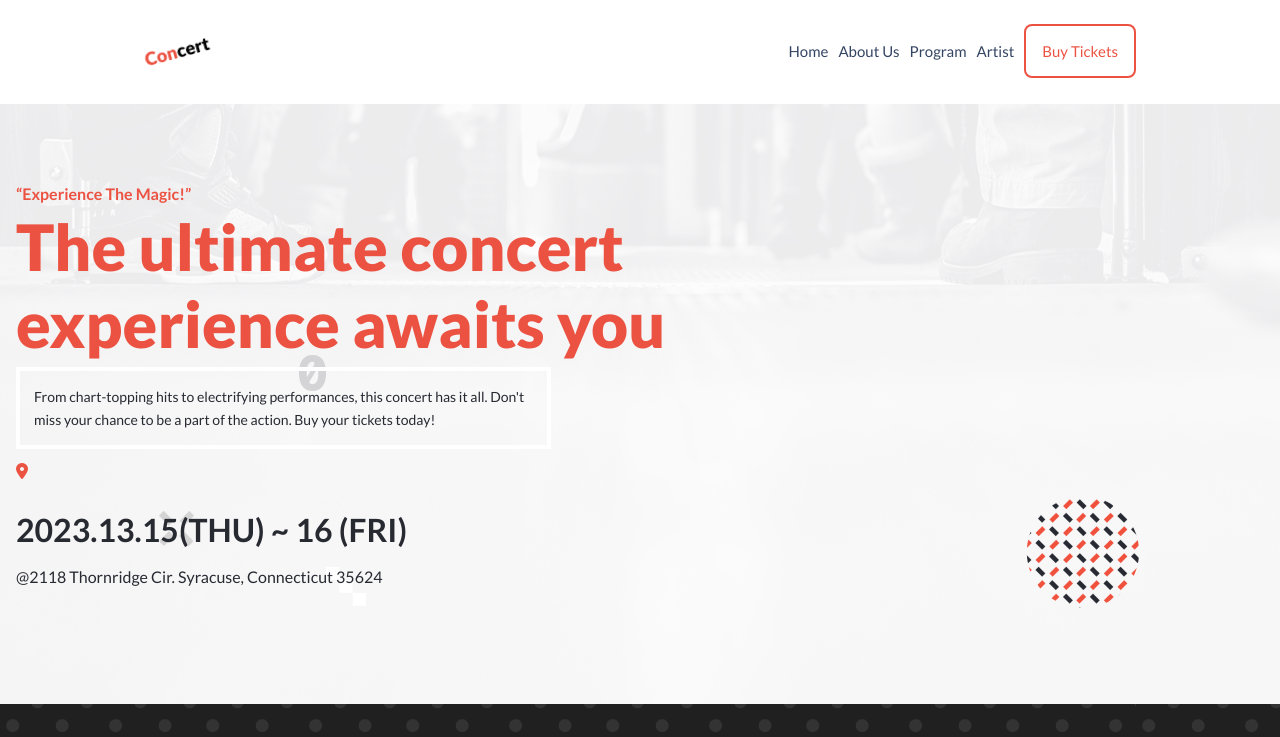
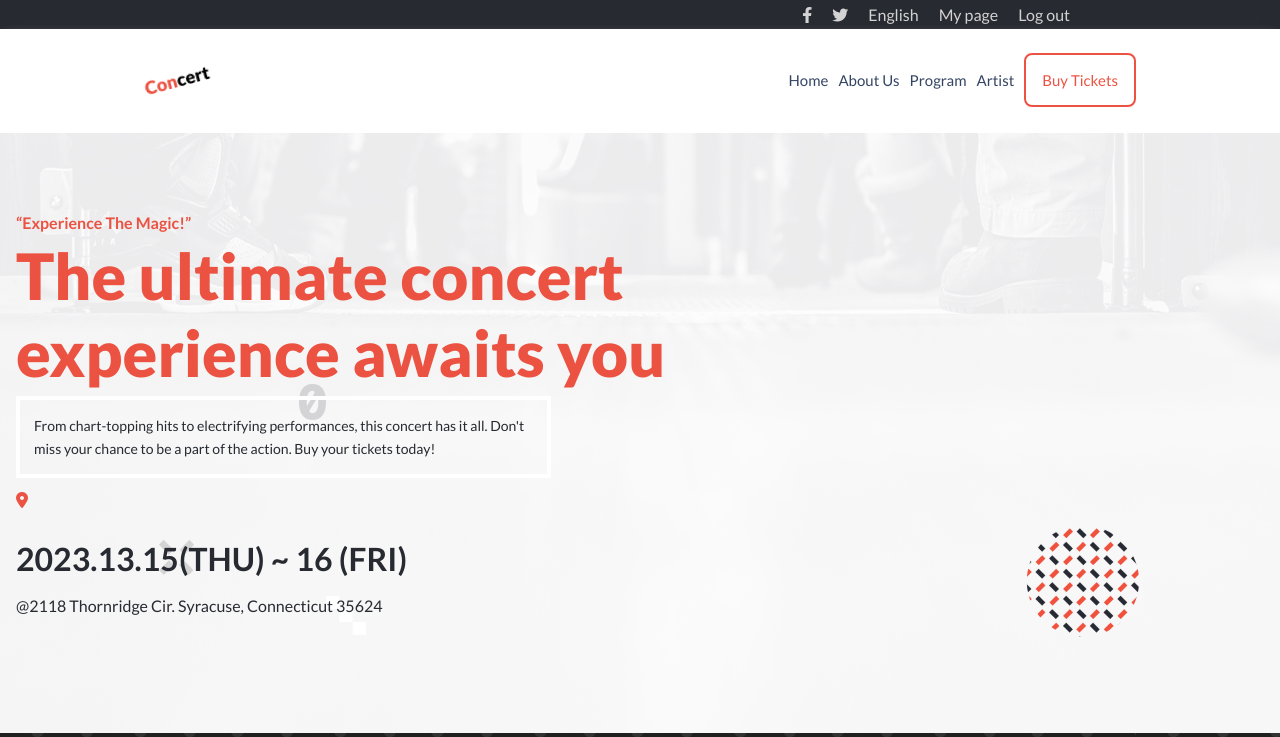
Before and after one commit to Othniel2471/capstone-html-css, a website: page index.html in a window 1280 px wide. Shown: the top 737 px of the page. Drawn offline with Linux system fonts and the light colour scheme.

Commit message:
added top nav in the index and about html files

```diff
--- a/assets/css/styles.css
+++ b/assets/css/styles.css
@@ -36,6 +36,10 @@ li {
   padding: 0.25rem;
   padding: 0 1rem;
   background-image: url(../images/pictures/main_big.png);
+}
+
+.top-nav {
+  display: none;
 }
 
 .logo {
@@ -285,9 +289,6 @@ hr {
   left: 9px;
 }
 
-/* .artist-info {
-
-} */
 
 .artist-info .artist-name {
   font-weight: 600;
@@ -350,12 +351,42 @@ footer p {
     flex-direction: row;
     background: #fff;
     box-shadow: 0 1px 10px -5px grey;
-
-    /* position: fixed; */
     height: 72px;
     z-index: 2;
     padding: 1rem 9rem;
   }
+
+  .top-nav {
+    display: block;
+  }
+
+  .top-nav ul {
+    display: flex;
+    align-items: center;
+    justify-content: flex-end;
+    background-color: var(--secondary-color);
+    padding: 5px 190px;
+    margin-top: auto;
+    margin-bottom: auto;
+  }
+
+  .top-nav a {
+    color: var(--light-color);
+  }
+
+  .top-nav a:hover,
+  .top-nav li:hover
+  {
+    color: #fff;
+  }
+
+  .top-nav li {
+    margin-right: 20px;
+    color: var(--light-color);
+    cursor: pointer;
+  }
+
+
 
   nav {
     display: flex;
--- a/index.html
+++ b/index.html
@@ -11,6 +11,15 @@
     <link rel="stylesheet" href="https://cdnjs.cloudflare.com/ajax/libs/font-awesome/6.4.0/css/all.min.css" integrity="sha512-iecdLmaskl7CVkqkXNQ/ZH/XLlvWZOJyj7Yy7tcenmpD1ypASozpmT/E0iPtmFIB46ZmdtAc9eNBvH0H/ZpiBw==" crossorigin="anonymous" referrerpolicy="no-referrer" />
 </head>
 <body>
+    <div class="top-nav">
+        <ul>
+          <li><i class="fab fa-facebook-f"></i></li>
+          <li><i class="fab fa-twitter"></i></li>
+          <li><a href="#">English</a></li>
+          <li><a href="#">My page</a></li>
+          <li><a href="#">Log out</a></li>
+        </ul>
+      </div>
     <header id="navigation">
         <h4 class="logo  fa-shake"><span class="half">Con</span>cert</h4>
         <nav>
```
Also changed, not shown: about.html (+12 -13 lines), assets/css/about.css (+10 -0 lines).
